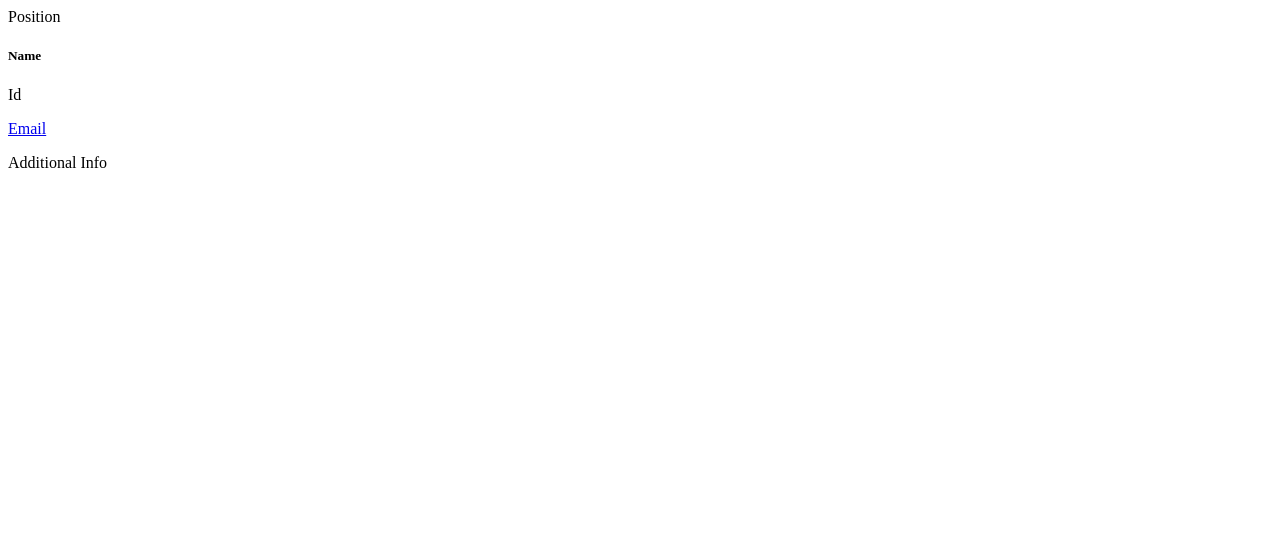
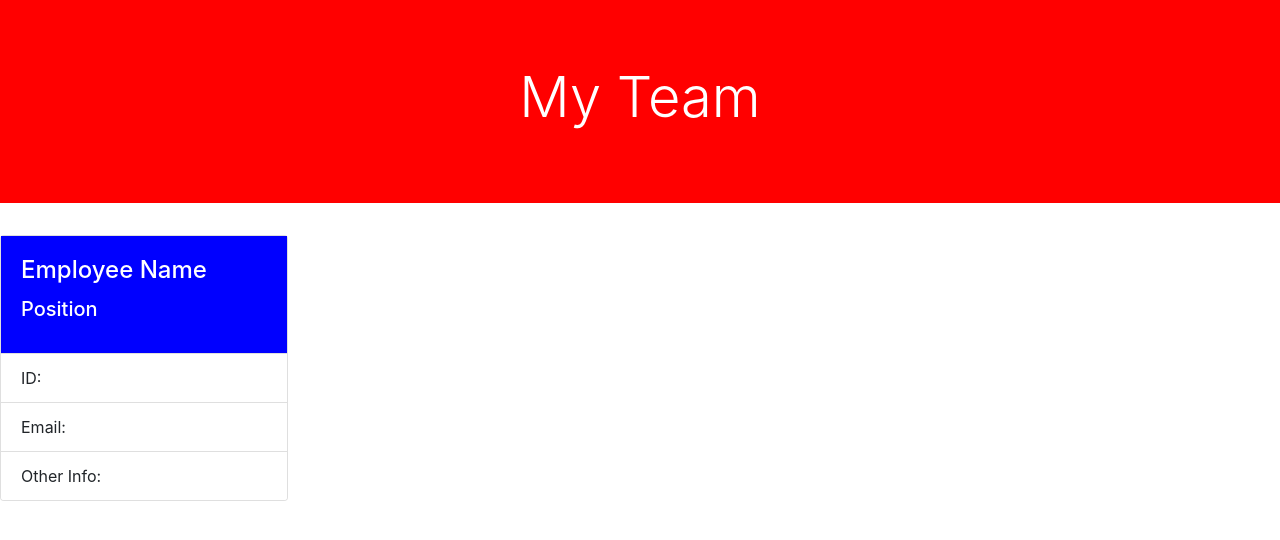
Before and after one commit to hyanez/TEAM-PROFILE-GENERATOR, a website: page src/template.html in a window 1280 px wide. Drawn offline with nearby package versions, Linux system fonts and the light colour scheme.

Commit message:
Created a template html file

```diff
--- a/src/template.html
+++ b/src/template.html
@@ -1,9 +1,44 @@
-<div class="card bg-light mb-3" style="max-width: 18rem">
-  <div class="card-header">Position</div>
-  <div class="card-body">
-    <h5 class="card-title">Name</h5>
-    <p class="card-text">Id</p>
-    <a href="sample@gmail.com"><p class="card-text">Email</p></a>
-    <p class="card-text">Additional Info</p>
-  </div>
-</div>
+<!DOCTYPE html>
+<html lang="en">
+  <head>
+    <meta charset="UTF-8" />
+    <meta http-equiv="X-UA-Compatible" content="IE=edge" />
+    <meta name="viewport" content="width=device-width, initial-scale=1.0" />
+    <link
+      rel="stylesheet"
+      href="https://cdn.jsdelivr.net/npm/bootstrap@4.6.0/dist/css/bootstrap.min.css"
+      integrity="sha384-B0vP5xmATw1+K9KRQjQERJvTumQW0nPEzvF6L/Z6nronJ3oUOFUFpCjEUQouq2+l"
+      crossorigin="anonymous"
+    />
+    <title>Team Profile Generator</title>
+  </head>
+  <body>
+    <!-- Heading -->
+    <div
+      class="jumbotron jumbotron-fluid"
+      style="
+        display: flex;
+        justify-content: space-evenly;
+        align-items: center;
+        background-color: red;
+        color: white;
+      "
+    >
+      <div class="container">
+        <h1 class="display-4" style="text-align: center">My Team</h1>
+      </div>
+    </div>
+    <!-- employeeCard -->
+    <div class="card" style="width: 18rem">
+      <div class="card-body" style="background-color: blue; color: white">
+        <h4 class="card-title">Employee Name</h4>
+        <h5 class="card-title">Position</h5>
+      </div>
+      <ul class="list-group list-group-flush">
+        <li class="list-group-item">ID:</li>
+        <li class="list-group-item">Email:</li>
+        <li class="list-group-item">Other Info:</li>
+      </ul>
+    </div>
+  </body>
+</html>
```
Also changed, not shown: index.js (+64 -0 lines).
